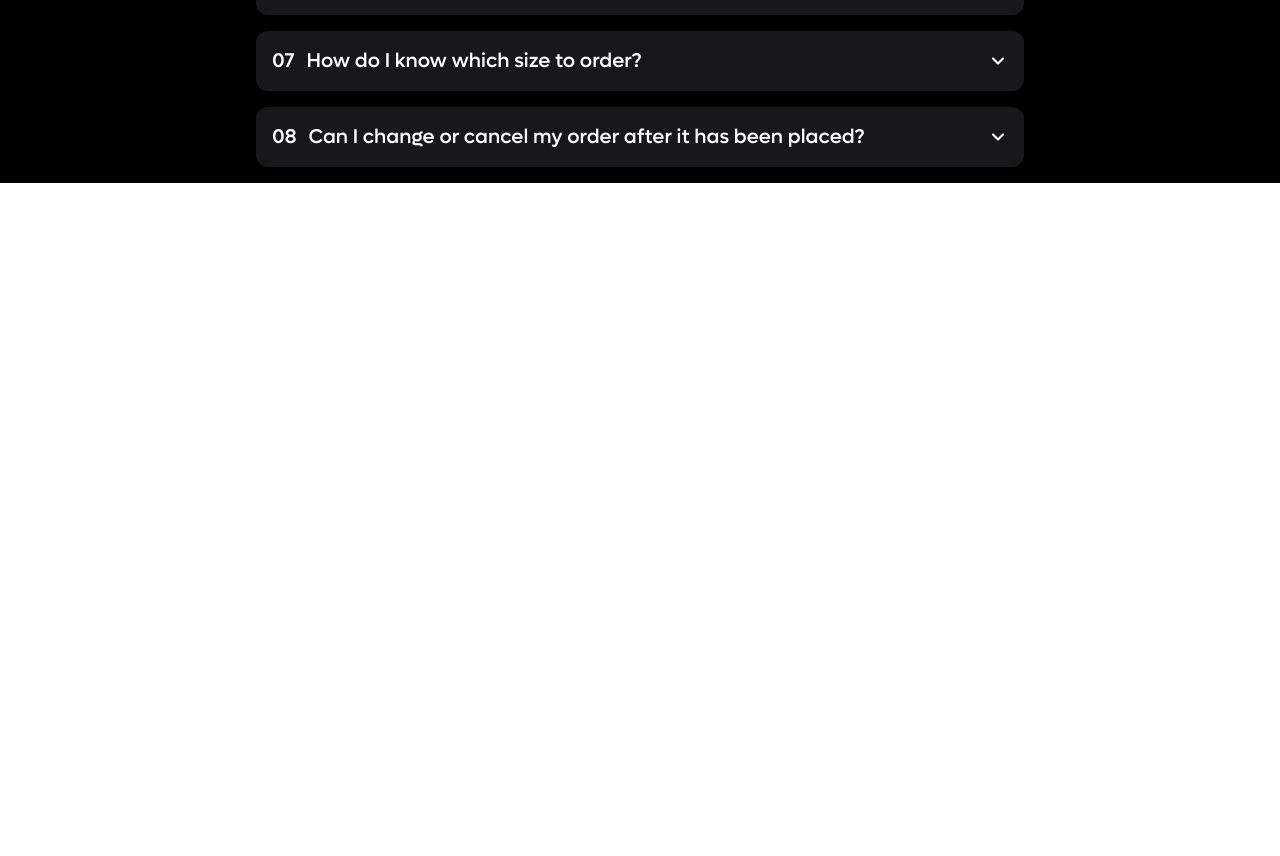
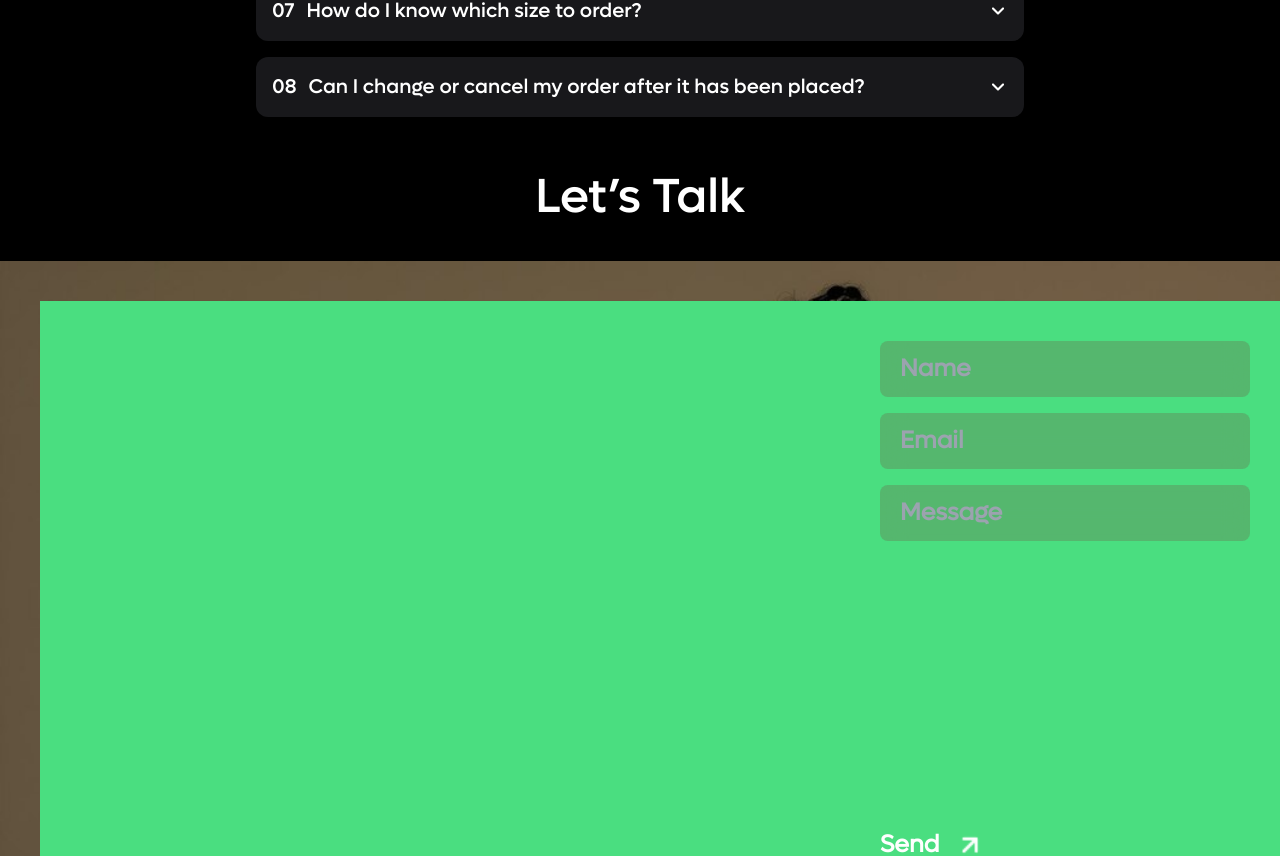
Before and after one commit to ERFAN-REVENANT/elegant-react, a React (Vite) app: page / in a window 1280 px wide. Shown: the part 3651-4507 px from the top of the page. Before the commit the page ends 3834 px from the top, so only its background shows below. Built offline with nearby package versions, Linux system fonts and the light colour scheme.

Commit message:
lets talk and sale on hold

```diff
--- a/src/App.jsx
+++ b/src/App.jsx
@@ -5,6 +5,7 @@ import Section from "./components/Section";
 import Clients from "./components/Clients";
 import Sale from "./components/Sale";
 import FAQ from "./components/FAQ";
+import LetsTalk from "./components/LetsTalk";
 
 const App = () => {
   return (
@@ -14,6 +15,7 @@ const App = () => {
       <Clients></Clients>
       <Sale></Sale>
       <FAQ></FAQ>
+      <LetsTalk></LetsTalk>
     </div>
   );
 };
--- a/src/components/FAQ.jsx
+++ b/src/components/FAQ.jsx
@@ -9,8 +9,8 @@ const FAQ = () => {
   };
 
   return (
-    <section className="flex flex-col items-center justify-center">
-      <h1 className="text-white font-lufga-medium text-center text-5xl w-[32rem] m-auto mb-10">
+    <section className="flex flex-col items-center justify-center mt-[150px]">
+      <h1 className="text-white font-lufga-medium text-center text-5xl w-[32rem] m-auto mb-10 ">
         FAQ
       </h1>
       <div className="w-full max-w-3xl">
--- /dev/null
+++ b/src/components/Footer.jsx
@@ -0,0 +1,9 @@
+import React from 'react'
+
+const Footer = () => {
+  return (
+    <div>Footer</div>
+  )
+}
+
+export default Footer
--- /dev/null
+++ b/src/components/LetsTalk.jsx
@@ -0,0 +1,58 @@
+import React, { Fragment } from "react";
+import { arrowUpRight, image6, contact } from "../constants";
+
+const Letstalk = () => {
+  return (
+    <section className="min-h-screen flex flex-col items-center justify-center m-auto min-w-screen mt-">
+      <h1 className="text-white font-lufga-medium text-center text-5xl mt-10">
+        Let’s Talk
+      </h1>
+      <div
+        className="grid grid-cols-1 md:grid-cols-3  p-10 bg-no-repeat bg-cover bg-top min-h-screen min-w-full mt-10 "
+        style={{ backgroundImage: `url(${image6})` }}
+      >
+        {contact.map((item) => (
+          <div
+            key={item.id}
+            className={`flex flex-col justify-between p-10 h-[600px] w-[450px] bg-green-400`}
+          >
+            {item.field && (
+              <div className="text-white font-bold font-lufga-regular text-2xl flex flex-col h-full">
+                <Fragment>
+                  <div className="relative mb-4">
+                    <input
+                      type="text"
+                      placeholder="Name"
+                      className="bg-[#725e45] bg-opacity-30 backdrop-blur-md px-5 py-3 rounded-lg w-full"
+                    />
+                  </div>
+                  <div className="relative mb-4">
+                    <input
+                      type="text"
+                      placeholder="Email"
+                      className="bg-[#725e45] bg-opacity-30 backdrop-blur-md px-5 py-3 rounded-lg w-full"
+                    />
+                  </div>
+                  <div className="relative mb-4">
+                    <input
+                      type="text"
+                      placeholder="Message"
+                      className="bg-[#725e45] bg-opacity-30 backdrop-blur-md px-5 py-3 rounded-lg w-full"
+                    />
+                  </div>
+                </Fragment>
+                <div className="flex justify-between mt-auto">
+                  <button className="flex items-center gap-4">
+                    Send <img src={arrowUpRight} width={30} alt="" />
+                  </button>
+                </div>
+              </div>
+            )}
+          </div>
+        ))}
+      </div>
+    </section>
+  );
+};
+
+export default Letstalk;
--- a/src/components/Sale.jsx
+++ b/src/components/Sale.jsx
@@ -3,7 +3,7 @@ import { arrowUpRight, image5, saleitems1, saleitems2 } from "../constants";
 
 const Sale = () => {
   return (
-    <section className="min-h-screen flex flex-col items-center justify-center m-auto mb-[200px]">
+    <section className="min-h-screen flex flex-col items-center justify-center m-auto ">
       <h1 className="text-white font-lufga-medium text-center text-5xl mt-10">
         Get Ready to Save Big!
       </h1>
--- a/src/constants/index.js
+++ b/src/constants/index.js
@@ -137,32 +137,34 @@ export const saleitems1 = [
     text: "Fall Sale 50% Off",
     text2: "Shop Now",
     link: "#",
-    style: {
-      text2: "text-lg font-lufga-thin", // Tailwind class for font and text size
-    },
   },
 ];
+export const saleitems2 = [{ id: 1 }, { id: 2 }, { id: 3 }, { id: 4 }];
 
 export const faqData = [
   {
     number: "01",
     title: "What payment methods do you accept?",
-    description: "We accept credit cards, debit cards, PayPal, and other payment gateways.",
+    description:
+      "We accept credit cards, debit cards, PayPal, and other payment gateways.",
   },
   {
     number: "02",
     title: "How long does shipping take?",
-    description: "Shipping typically takes 5-7 business days. Expedited options are available.",
+    description:
+      "Shipping typically takes 5-7 business days. Expedited options are available.",
   },
   {
     number: "03",
     title: "What is your return policy?",
-    description: "You can return items within 30 days of purchase for a full refund or exchange.",
+    description:
+      "You can return items within 30 days of purchase for a full refund or exchange.",
   },
   {
     number: "04",
     title: "How do I track my order?",
-    description: "You will receive a tracking link via email once your order has shipped.",
+    description:
+      "You will receive a tracking link via email once your order has shipped.",
   },
   {
     number: "05",
@@ -172,12 +174,14 @@ export const faqData = [
   {
     number: "06",
     title: "How can I contact customer support?",
-    description: "You can reach us via the contact form on our website or by calling our hotline.",
+    description:
+      "You can reach us via the contact form on our website or by calling our hotline.",
   },
   {
     number: "07",
     title: "How do I know which size to order?",
-    description: "We offer a detailed size guide to help you select the right size.",
+    description:
+      "We offer a detailed size guide to help you select the right size.",
   },
   {
     number: "08",
@@ -186,5 +190,4 @@ export const faqData = [
   },
 ];
 
-
-export const saleitems2 = [{ id: 1 }, { id: 2 }, { id: 3 }, { id: 4 }];
+export const contact = [{ id: 1 }, { id: 2 }, { id: 3, field:true }];
```
Also changed, not shown: public/tailwind.css, src/index.css (line endings or trailing spaces).
